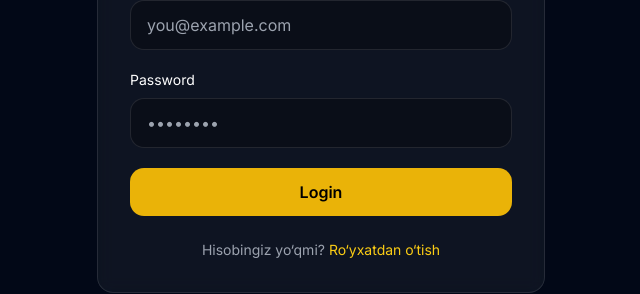
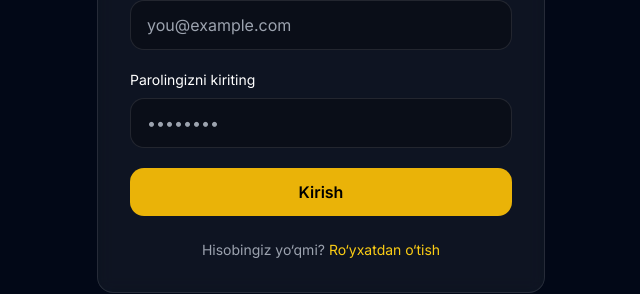
Before and after one commit to botirjon13/osontrck-academy, a React (Vite) app: page /login in a window 1280 px wide. Shown: the part 334-628 px from the top of the page, without its empty margins (319-959 px from the left). Built offline with nearby package versions, Linux system fonts and the light colour scheme; a web font is replaced by a local one.

Commit message:
Update Login.tsx

```diff
--- a/src/pages/Login.tsx
+++ b/src/pages/Login.tsx
@@ -76,7 +76,9 @@ export default function Login() {
           </div>
 
           <div>
-            <label className="block mb-2 text-sm">Password</label>
+            <label className="block mb-2 text-sm">
+              {t("login.password")}
+            </label>
 
             <input
               type="password"
@@ -91,7 +93,7 @@ export default function Login() {
             type="submit"
             className="w-full bg-yellow-500 hover:bg-yellow-400 text-black font-semibold py-3 rounded-xl transition"
           >
-            Login
+            {t("login.button")}
           </button>
         </form>
 
```
